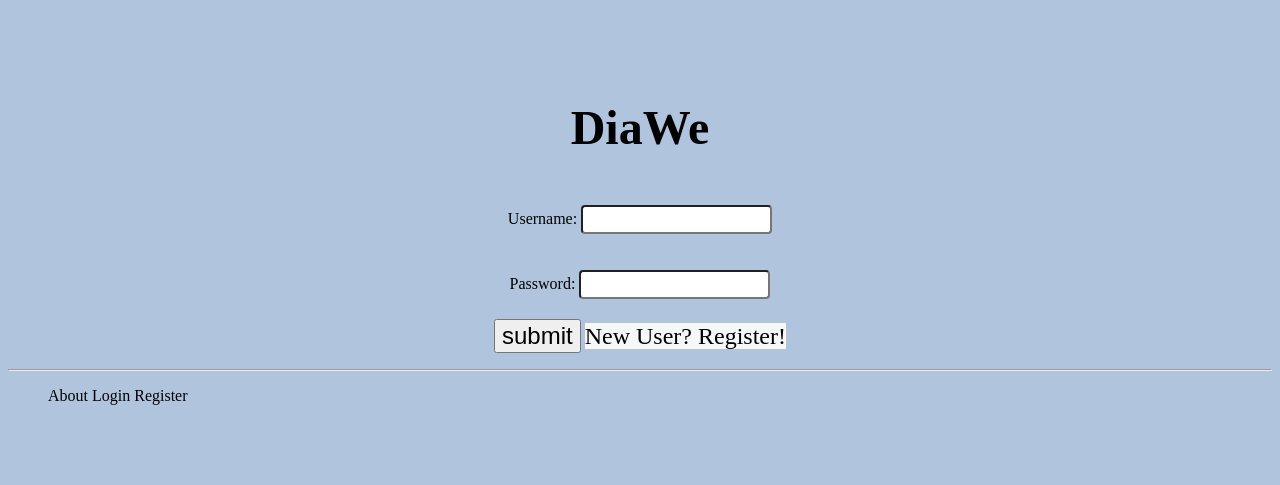
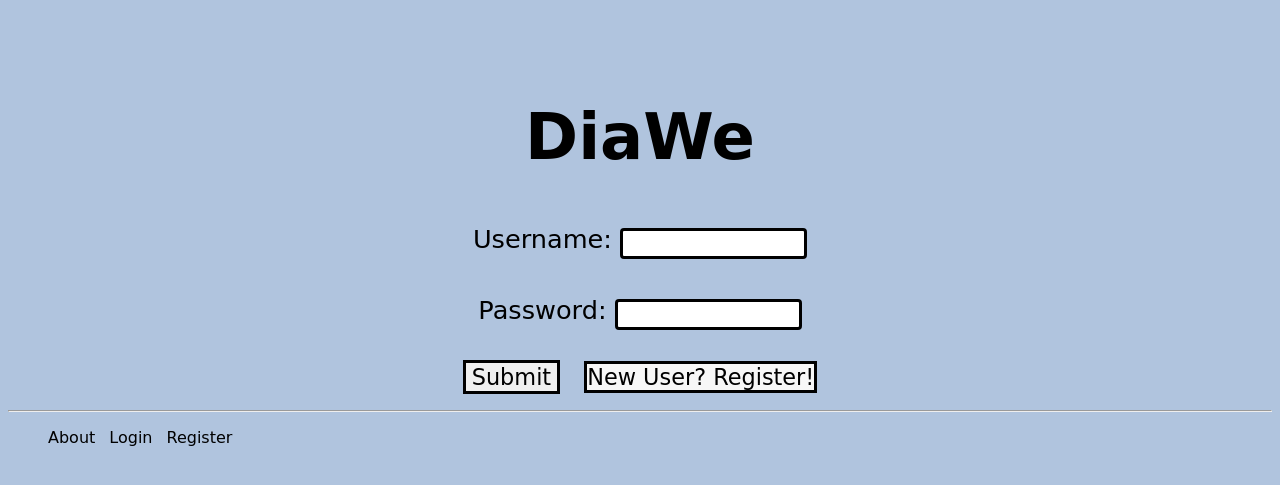
Before and after one commit to GreedSqualo/diawe_project, a Django app: page / in a window 1280 px wide. Shown: the top 485 px of the page. Run offline with Django 3.2, Linux system fonts and the light colour scheme.

Commit message:
Complete the layout of the login page

```diff
--- a/static/css/login.css
+++ b/static/css/login.css
@@ -1,24 +1,43 @@
 h1 {
+    font-family:"Comic Sans MS", cursive, sans-serif;
+    font-size:4em;
     text-align:center;
-    font-size:3em;
     margin-top: 100px;
     margin-bottom: 50px;
 }
 
+label {
+    font-family:"Comic Sans MS", cursive, sans-serif;
+    font-size:1.6em;
+}
+
 input[type=text] {
+    font-family:"Comic Sans MS", cursive, sans-serif;
+    border-style:solid;
+    border-width:medium;
+    border-color:#000000;
     padding: 5px 5px;
     border-radius: 4px;
     margin-bottom: 20px;
 }
 
 input[type=password] {
+    font-family:"Comic Sans MS", cursive, sans-serif;
+    border-style:solid;
+    border-width:medium;
+    border-color:#000000;
     padding: 5px 5px;
     border-radius: 4px;
-    margin-bottom: 20px;
+    margin-bottom: 30px;
 }
 
 input[type=submit] {
-    font-size:1.5em;
+    font-family:"Comic Sans MS", cursive, sans-serif;
+    border-style:solid;
+    border-width:medium;
+    border-color:#000000;
+    margin-right: 10px;
+    font-size:1.4em;
 }
 
 p {
@@ -26,7 +45,12 @@ p {
 }
 
 a.login:link, a.login:visited {
-    font-size:1.5em;
+    border-style:solid;
+    border-width:medium;
+    border-color:#000000;
+    margin-left: 10px;
+    font-family:"Comic Sans MS", cursive, sans-serif;
+    font-size:1.4em;
     background-color:#f7f7f7;
     text-decoration:none;
     text-align:center;
@@ -34,7 +58,10 @@ a.login:link, a.login:visited {
 }
 
 a.login:hover,a.login:active {
-    font-size:1.5em;
+    border-style:solid;
+    border-color:#000000;
+    font-family:"Comic Sans MS", cursive, sans-serif;
+    font-size:1.4em;
     text-decoration:none;
     background-color:#ececec;
 }
--- a/static/css/mystyle.css
+++ b/static/css/mystyle.css
@@ -3,22 +3,27 @@ body {
 }
 
 a.base:link {
+    font-family:"Comic Sans MS", cursive, sans-serif;
+    margin-right: 10px;
     text-decoration:none;
     color:#000000;
 }
 
 a.base:visited {
+    font-family:"Comic Sans MS", cursive, sans-serif;
     text-decoration:none;
     color:#23366b;
 }
 
 a.base:hover {
+    font-family:"Comic Sans MS", cursive, sans-serif;
     text-decoration:underline;
     font-size:150%;
     color:#207a50;
 }
 
 a.base:active {
+    font-family:"Comic Sans MS", cursive, sans-serif;
     text-decoration:underline;
     color:#52d829;
 }
--- a/templates/diawe/login.html
+++ b/templates/diawe/login.html
@@ -22,7 +22,7 @@ Login
         <label>Password: </label>
         <input name="pwd" type="password">
         <br />
-        <input type="submit" value="submit" >
+        <input type="submit" value="Submit" >
         <a class="login" href="{% url 'diawe:register' %}">New User? Register!</a>
         <br />
         <span style="color: red;">{{error_msg }}</span>
```
